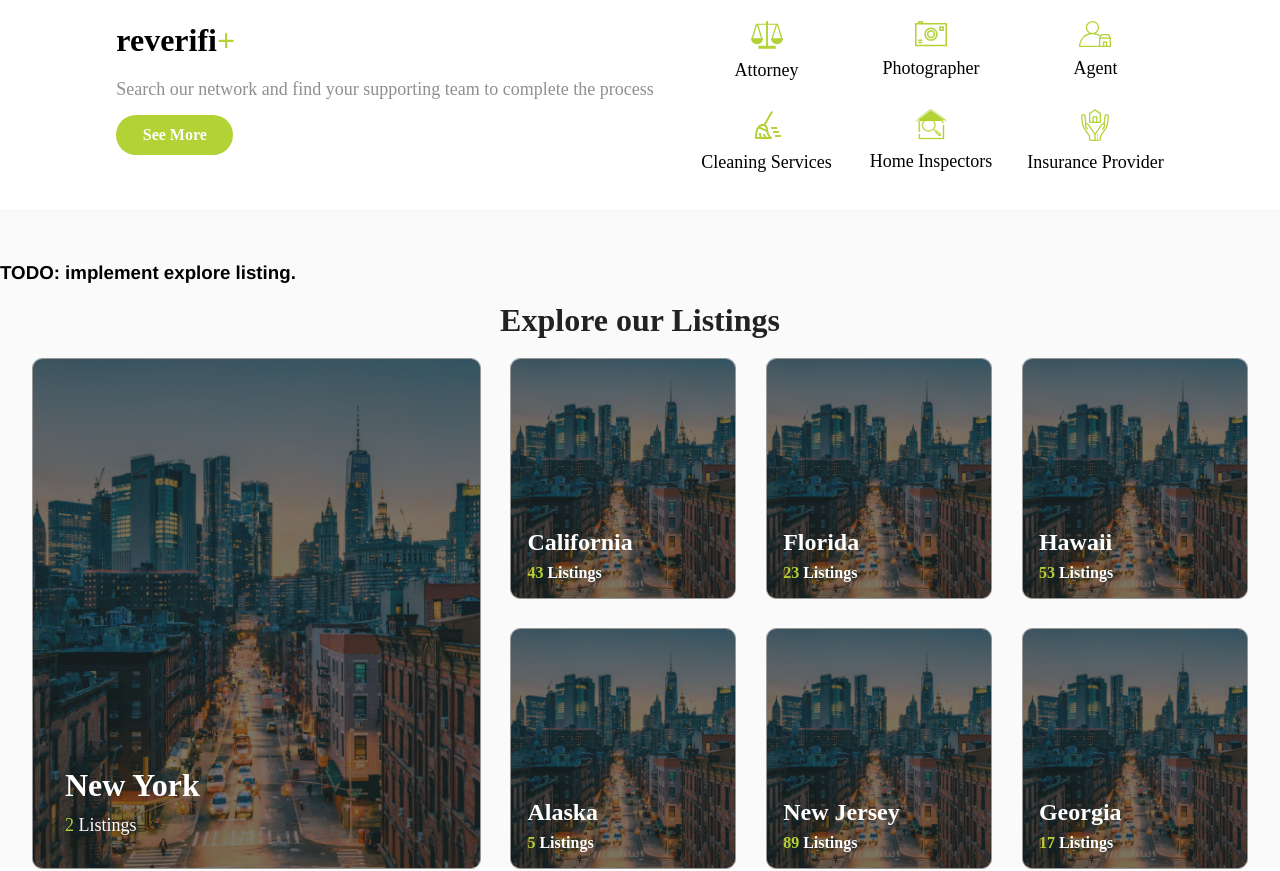
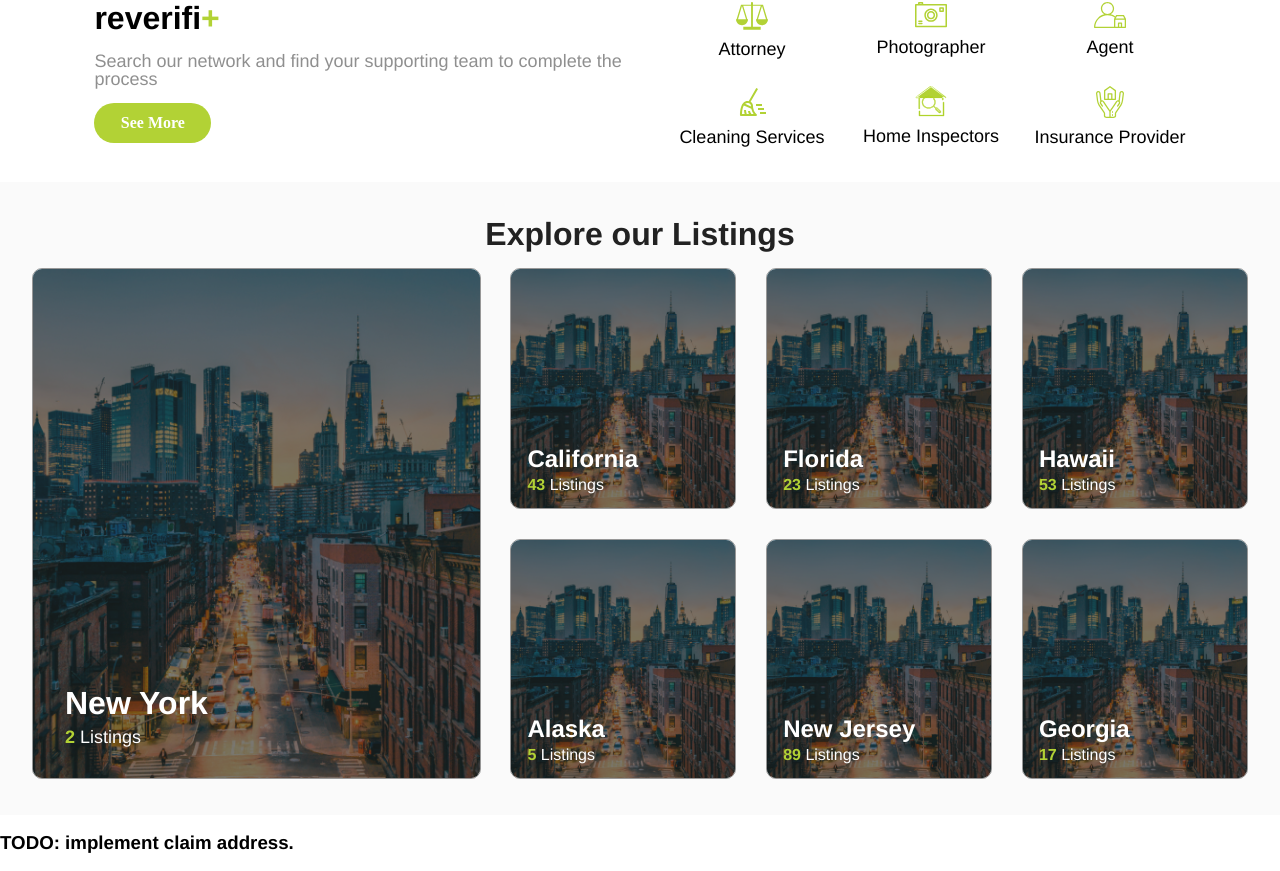
Before and after one commit to qusay-socium/reverifi, a React (Create React App) app: page / in a window 1280 px wide. Shown: the part 311-1182 px from the top of the page. Built offline with nearby package versions, Linux system fonts and the light colour scheme; a web font is replaced by a local one.

Commit message:
I applied all the changes requested in the previous PR called Anas

```diff
--- a/src/App.jsx
+++ b/src/App.jsx
@@ -3,8 +3,9 @@ import React from 'react';
 import { Route, Routes } from 'react-router-dom';
 import routes from 'routes';
 import GlobalStyles from 'styles/global-styles';
-// import '~slick-carousel/slick/slick.css';
-// import '~slick-carousel/slick/slick-theme.css';
+import 'slick-carousel/slick/slick.css';
+import 'slick-carousel/slick/slick-theme.css';
+
 /**
  * App entry point component.
  *
--- a/src/components/Container/Container.js
+++ /dev/null
@@ -1,7 +0,0 @@
-import styled from 'styled-components';
-
-const Container = styled.div`
-  margin: 2.25rem 1.375rem;
-`;
-
-export default Container;
--- a/src/components/ExploreListing/explore-listing.styles.js
+++ b/src/components/ExploreListing/explore-listing.styles.js
@@ -2,46 +2,21 @@ import styled from 'styled-components';
 import colors from 'styles/colors';
 import mq from 'styles/media-query';
 
-export const Title = styled.h3``;
-
-export const SectionDiv = styled.div`
-  background: #fafafa;
-  margin: 0 0 2.25rem 0;
-  padding: 2.25rem 0 0 0;
-`;
-
-export const ExploreListingDiv = styled.div``;
-
-export const MainHeaderH2 = styled.h2`
+export const MainHeader = styled.h2`
   color: ${colors.mineShaft};
-  font-family: Montserrat;
   font-size: 1.375rem;
-  font-weight: 600;
-  line-height: 1.6875rem;
   margin: 0 auto 1.125rem auto;
   text-align: center;
 
   ${mq.tablet`
     font-size: 2rem;
-    line-height: 2.4375rem;
   `}
 `;
 
-export const SliderDiv = styled.div`
-  display: flex;
-  flex-direction: column;
-  flex-wrap: wrap;
-  overflow: hidden;
-  display: block;
-
-  ${mq.tablet`
-    width: calc(100% - 4rem);
-    display: grid;
-    gap: 2.32vw;
-    grid-template-columns: [first] 36.9% repeat(3, 1fr);
-    grid-template-rows: repeat(2, 1fr);
-    margin: 0 2rem;
-  `}
+export const SliderContainer = styled.div`
+  & .slick-slider {
+    width: 100%;
+  }
 
   & .slick-dots {
     bottom: 0;
@@ -49,43 +24,99 @@ export const SliderDiv = styled.div`
   }
 
   & .slick-dots li {
-    width: 0.6875rem;
-    height: 0.6875rem;
     background: ${colors.white};
     border-radius: 50%;
+    height: 0.6875rem;
     margin: 0 0.625rem;
+    width: 0.6875rem;
   }
 
   & .slick-dots .slick-active {
-    outline: 0.0625rem ${colors.atlantis} solid;
+    background: transparent !important;
     border: 0.0625rem ${colors.atlantis} solid;
     height: 0.8125rem !important;
+    outline: 0.0625rem ${colors.atlantis} solid;
     width: 0.8125rem !important;
-    background: transparent !important;
   }
 
   & .slick-dots li button {
+    height: 0.6875rem;
+    margin: 0;
+    padding: 0;
     width: 0.6875rem;
-    height: 0.6875rem;
-    padding: 0;
-    margin: 0;
   }
 
   & .slick-dots li button:before {
     content: '';
     font-size: 0;
+    height: 0.6875rem;
     width: 0.6875rem;
-    height: 0.6875rem;
   }
 `;
 
-export const ImgDiv = styled.div`
-  align-items: center;
-  display: flex;
-  height: 100%;
-  justify-content: center;
-  margin: 0 auto;
-  min-height: 8.125rem;
+export const ItemsContainer = styled.div`
+  gap: 2.32vw;
+  grid-template-columns: [first] 36.9% repeat(3, 1fr);
+  grid-template-rows: repeat(2, 1fr);
+  margin: 0 2rem;
+  width: calc(100% - 4rem);
+`;
+
+export const ExploreListingContainer = styled.div`
+  background: ${colors.alabaster};
+  margin: 0 0 2.25rem 0;
+  overflow: scroll;
+  padding: 2.25rem 0 0 0;
+
+  ${SliderContainer} {
+    display: block;
+  }
+
+  ${ItemsContainer} {
+    display: none;
+  }
+
+  ${mq.tablet`
+    margin: 0;
+    padding: 2.25rem 0 2.25rem 0;
+
+    ${SliderContainer} {
+      display: none;
+    }
+
+    ${ItemsContainer} {
+      display: grid;
+    }
+  `}
+`;
+
+export const ImgHeader = styled.h4`
+  font-size: 2rem;
+  margin: 0.5625rem 0;
+
+  ${mq.tablet`
+    font-size: min(2.3vw, 1.5rem);
+    margin: 0.375rem 0;
+  `}
+`;
+
+export const ImgListings = styled.h5`
+  font-size: 1.125rem;
+  font-weight: 400;
+  margin: 0 0 2rem 0;
+
+  & span {
+    color: ${colors.atlantis};
+    font-weight: 600;
+  }
+
+  ${mq.tablet`
+    font-size: min(1.5vw, 1rem);
+    margin: 0 0 0.9375rem 0;
+  `}
+`;
+
+export const ImgContainer = styled.div`
   position: relative;
   width: 100%;
 
@@ -96,34 +127,38 @@ export const ImgDiv = styled.div`
 
     &:first-child {
       grid-row: 1 / span 2;
-      min-width: 100%;
+
+      ${ImgHeader} {
+        font-size: 2rem;
+        margin: 0.5625rem 0 0.5625rem 1rem;
+      }
+
+      ${ImgListings} {
+        font-size: 1.125rem;
+        margin: 0 0 2rem 1rem;
+      }
     }
   `}
 `;
 
-export const OverlayDiv = styled.div`
+export const Overlay = styled.div`
   background: rgba(34, 34, 34, 0.6);
   bottom: 0;
-  height: 100%;
   left: 0;
   position: absolute;
   right: 0;
   top: 0;
-  width: 100%;
-  z-index: 2;
 `;
 
-export const ImgContentDiv = styled.div`
+export const ImgContent = styled.div`
   bottom: 1.5625rem;
   color: ${colors.white};
   left: 2.1875rem;
-  min-heihgt: 8.0625rem;
   position: absolute;
-  z-index: 3;
 
   ${mq.tablet`
+    bottom: 0;
     left: 1rem;
-    bottom: 0;
   `}
 `;
 
@@ -134,63 +169,4 @@ export const StyledImg = styled.img`
   object-position: center top;
   overflow: hidden;
   position: relative;
-  z-index: 0;
-
-  ${mq.tablet`
-    min-width: 100%;
-  `}
 `;
-
-export const FirstImgHeader = styled.h4`
-  font-family: Montserrat;
-  font-size: 2rem;
-  font-weight: 600;
-  line-height: 2.4375rem;
-  margin: 0.5625rem 0 0.5625rem 1rem;
-`;
-
-export const FirstImgListings = styled.p`
-  font-family: Montserrat;
-  font-size: 1.125rem;
-  font-weight: 400;
-  line-height: 1.375rem;
-  margin: 0 0 2rem 1rem;
-
-  & span {
-    color: ${colors.atlantis};
-  }
-`;
-
-export const ImgHeader = styled.h4`
-  font-family: Montserrat;
-  font-size: 2rem;
-  font-weight: 600;
-  line-height: 2.4375rem;
-  margin: 0.5625rem 0;
-
-  ${mq.tablet`
-    font-size: min(2.3vw, 1.5rem);
-    line-height: 1.8125rem;
-    margin: 0.375rem 0;
-  `}
-`;
-
-export const ImgListings = styled.p`
-  font-family: Montserrat;
-  font-size: 1.125rem;
-  font-weight: 400;
-  line-height: 1.375rem;
-  margin: 0 0 2rem 0;
-
-  & span {
-    color: ${colors.atlantis};
-  }
-
-  ${mq.tablet`
-    font-size: 1rem;
-    font-size: min(1.5vw, 1rem);
-    font-weight: 600;
-    line-height: 1.25rem;
-    margin: 0 0 0.9375rem 0;
-  `}
-`;
--- a/src/components/ExploreListing/index.jsx
+++ b/src/components/ExploreListing/index.jsx
@@ -1,23 +1,17 @@
-import React, { useState, useEffect } from 'react';
-import mq from 'styles/media-query';
+import React from 'react';
 import Slider from 'react-slick';
-import 'slick-carousel/slick/slick.css';
-import 'slick-carousel/slick/slick-theme.css';
 import data from './data';
 import {
-  SectionDiv,
-  ExploreListingDiv,
-  MainHeaderH2,
-  SliderDiv,
-  ImgDiv,
-  OverlayDiv,
-  ImgContentDiv,
+  ExploreListingContainer,
+  MainHeader,
+  SliderContainer,
+  ItemsContainer,
+  ImgContainer,
+  Overlay,
+  ImgContent,
   StyledImg,
-  FirstImgHeader,
-  FirstImgListings,
   ImgHeader,
   ImgListings,
-  Title,
 } from './explore-listing.styles';
 
 /**
@@ -26,36 +20,25 @@ import {
  * @return {JSX.Element}
  */
 function ExploreListing() {
-  function useWindowSize() {
-    const [windowSize, setWindowSize] = useState({
-      width: 1200,
-    });
-
-    function changeWindowSize() {
-      setWindowSize({ width: window.innerWidth });
-    }
-
-    useEffect(() => {
-      changeWindowSize();
-      window.addEventListener('resize', changeWindowSize);
-
-      return () => {
-        window.removeEventListener('resize', changeWindowSize);
-      };
-    }, []);
-
-    return windowSize;
-  }
-
-  const { width } = useWindowSize();
+  const getItems = () =>
+    data.map((item) => (
+      <ImgContainer key={item.city}>
+        <StyledImg src={item.img} alt="Logo" />
+        <Overlay>
+          <ImgContent>
+            <ImgHeader>{item.city}</ImgHeader>
+            <ImgListings>
+              <span>{item.numOfListings}</span> Listings
+            </ImgListings>
+          </ImgContent>
+        </Overlay>
+      </ImgContainer>
+    ));
 
   return (
-    <SectionDiv>
-      <Title>TODO: implement explore listing.</Title>
-      <ExploreListingDiv>
-        <MainHeaderH2>Explore our Listings</MainHeaderH2>
-        {width < 650 ? (
-          <SliderDiv>
+    <ExploreListingContainer>
+      <MainHeader>Explore our Listings</MainHeader>
+      <SliderContainer>
         <Slider
           dots
           infinite={false}
@@ -63,75 +46,12 @@ function ExploreListing() {
           slidesToShow={1}
           slidesToScroll={1}
           arrows={false}
-              responsive={[
-                {
-                  breakpoint: mq.tablet,
-                  // settings: 'unslick',
-                },
-              ]}
         >
-              {data.map((item, index) =>
-                index === 0 ? (
-                  <ImgDiv>
-                    <StyledImg src={item.img} alt="Logo" />
-                    <OverlayDiv>
-                      <ImgContentDiv>
-                        <FirstImgHeader>{item.city}</FirstImgHeader>
-                        <FirstImgListings>
-                          <span>{item.numOfListings}</span> Listings
-                        </FirstImgListings>
-                      </ImgContentDiv>
-                    </OverlayDiv>
-                  </ImgDiv>
-                ) : (
-                  <ImgDiv>
-                    <StyledImg src={item.img} alt="Logo" />
-                    <OverlayDiv>
-                      <ImgContentDiv>
-                        <ImgHeader>{item.city}</ImgHeader>
-                        <ImgListings>
-                          <span>{item.numOfListings}</span> Listings
-                        </ImgListings>
-                      </ImgContentDiv>
-                    </OverlayDiv>
-                  </ImgDiv>
-                )
-              )}
+          {getItems()}
         </Slider>
-          </SliderDiv>
-        ) : (
-          <SliderDiv>
-            {data.map((item, index) =>
-              index === 0 ? (
-                <ImgDiv>
-                  <StyledImg src={item.img} alt="Logo" />
-                  <OverlayDiv>
-                    <ImgContentDiv>
-                      <FirstImgHeader>{item.city}</FirstImgHeader>
-                      <FirstImgListings>
-                        <span>{item.numOfListings}</span> Listings
-                      </FirstImgListings>
-                    </ImgContentDiv>
-                  </OverlayDiv>
-                </ImgDiv>
-              ) : (
-                <ImgDiv>
-                  <StyledImg src={item.img} alt="Logo" />
-                  <OverlayDiv>
-                    <ImgContentDiv>
-                      <ImgHeader>{item.city}</ImgHeader>
-                      <ImgListings>
-                        <span>{item.numOfListings}</span> Listings
-                      </ImgListings>
-                    </ImgContentDiv>
-                  </OverlayDiv>
-                </ImgDiv>
-              )
-            )}
-          </SliderDiv>
-        )}
-      </ExploreListingDiv>
-    </SectionDiv>
+      </SliderContainer>
+      <ItemsContainer>{getItems()}</ItemsContainer>
+    </ExploreListingContainer>
   );
 }
 
--- a/src/components/ReverifiPlus/index.jsx
+++ b/src/components/ReverifiPlus/index.jsx
@@ -1,5 +1,4 @@
 import React from 'react';
-import Container from 'components/Container/Container';
 import { ReactComponent as AttorneyLogo } from 'assets/Shape.svg';
 import { ReactComponent as PhotographerLogo } from 'assets/camera-svgrepo-com.svg';
 import { ReactComponent as AgentLogo } from 'assets/agent-svgrepo-com.svg';
@@ -10,13 +9,12 @@ import {
   Button,
   Paragraph,
   PlusUpperSection,
-  Title,
   Header,
   PlusBottomSection,
   Item,
   ItemHeader,
   ItemIcon,
-  ReverifiPlusDiv,
+  ReverifiPlusContainer,
 } from './reverifi-plus.styles';
 
 /**
@@ -26,10 +24,7 @@ import {
  */
 function ReverifiPlus() {
   return (
-    <div>
-      <Title>TODO: implement reverifi plus.</Title>
-      <Container>
-        <ReverifiPlusDiv>
+    <ReverifiPlusContainer>
       <PlusUpperSection>
         <Header>
           reverifi<span>+</span>
@@ -78,9 +73,7 @@ function ReverifiPlus() {
           <ItemHeader>Insurance Provider</ItemHeader>
         </Item>
       </PlusBottomSection>
-        </ReverifiPlusDiv>
-      </Container>
-    </div>
+    </ReverifiPlusContainer>
   );
 }
 
--- a/src/components/ReverifiPlus/reverifi-plus.styles.js
+++ b/src/components/ReverifiPlus/reverifi-plus.styles.js
@@ -1,12 +1,13 @@
+import colors from 'styles/colors';
+import mq from 'styles/media-query';
 import styled from 'styled-components';
-import mq from 'styles/media-query';
-import colors from 'styles/colors';
 
-export const ReverifiPlusDiv = styled.div`
+export const ReverifiPlusContainer = styled.div`
   display: flex;
   flex-direction: column;
   gap: 2.25rem;
   margin: 0 auto 0 auto;
+  padding: 2.25rem 1.375rem;
 
   ${mq.tablet`
     flex-direction: row;
@@ -14,18 +15,13 @@ export const ReverifiPlusDiv = styled.div`
   `}
 `;
 
-export const Title = styled.h3``;
-
 export const PlusUpperSection = styled.div`
   max-width: 34.125rem;
   width: 100%;
 `;
 
 export const Header = styled.h3`
-  font-family: Montserrat;
   font-size: 1.375rem;
-  font-weight: 600;
-  line-height: 1.676rem;
   margin: 0 0 1.125rem 0;
 
   & span {
@@ -34,22 +30,17 @@ export const Header = styled.h3`
 
   ${mq.tablet`
     font-size: 2rem;
-    line-height: 2.4375rem;
   `}
 `;
 
 export const Paragraph = styled.p`
   color: ${colors.mineShaft};
-  font-family: Montserrat;
   font-size: 1rem;
-  line-height: 1.2188rem;
   margin: 0 0 0.938rem 0;
   opacity: 0.5;
 
   ${mq.tablet`
-    font-family: Montserrat;
     font-size: 1.125rem;
-    line-height: 1.375rem;
   `}
 `;
 
@@ -58,7 +49,7 @@ export const Button = styled.button`
   border-radius: 1.25rem;
   border: none;
   color: ${colors.white};
-  font-family: Montserrat;
+  font-family: montserrat;
   font-size: 1rem;
   font-weight: 600;
   height: 2.5rem;
@@ -103,14 +94,11 @@ export const ItemIcon = styled.div`
 `;
 
 export const ItemHeader = styled.h4`
-  font-family: Montserrat;
   font-size: 0.875rem;
-  font-weight: 500;
-  line-height: 1.0625rem;
+  font-weight: 400;
   margin: 0.634rem 0 0 0;
 
   ${mq.tablet`
     font-size: 1.125rem;
-    line-height: 1.375rem;
   `}
 `;
--- a/src/pages/Home.jsx
+++ b/src/pages/Home.jsx
@@ -6,6 +6,8 @@ import Footer from 'components/Footer';
 import ReverifiPlus from 'components/ReverifiPlus';
 import Storyboard from 'components/Storyboard';
 import React from 'react';
+import 'slick-carousel/slick/slick.css';
+import 'slick-carousel/slick/slick-theme.css';
 
 /**
  * Home page component.
--- a/src/styles/colors.js
+++ b/src/styles/colors.js
@@ -1,4 +1,5 @@
 const colors = {
+  alabaster: '#fafafa',
   atlantis: '#b2d235',
   black: '#000000',
   mineShaft: '#222222',
--- a/src/styles/global-styles.js
+++ b/src/styles/global-styles.js
@@ -34,7 +34,6 @@ const GlobalStyles = createGlobalStyle`
     line-height: 1;
     margin: 0;
     padding: 0;
-    // overflow: hidden;
   }
 
   img {
```
Also changed, not shown: package.json (+8 -0 lines), 2 other files (tests, documents, lock files or other folders). Lines whose indentation alone changed are shown as unchanged.
